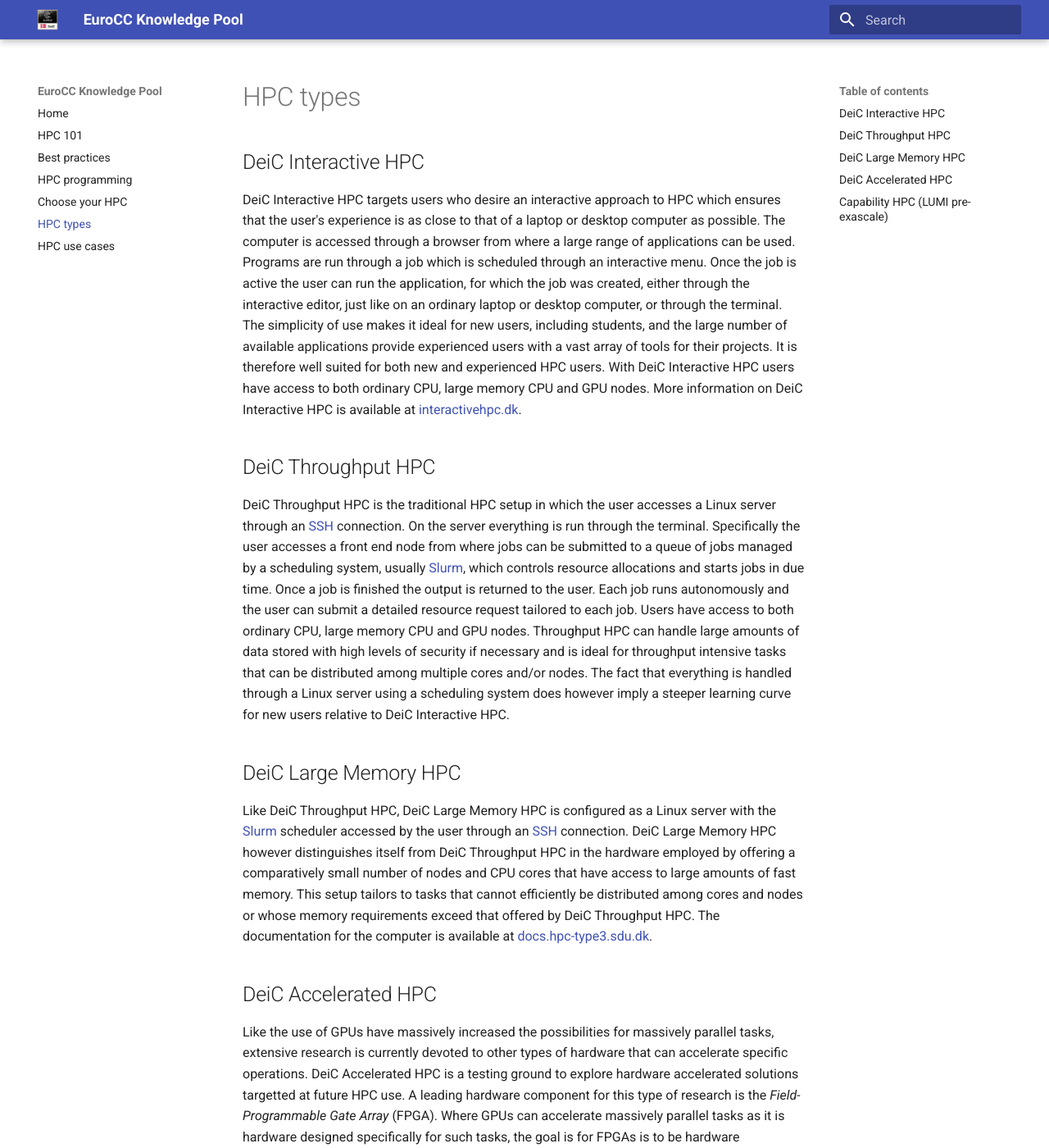
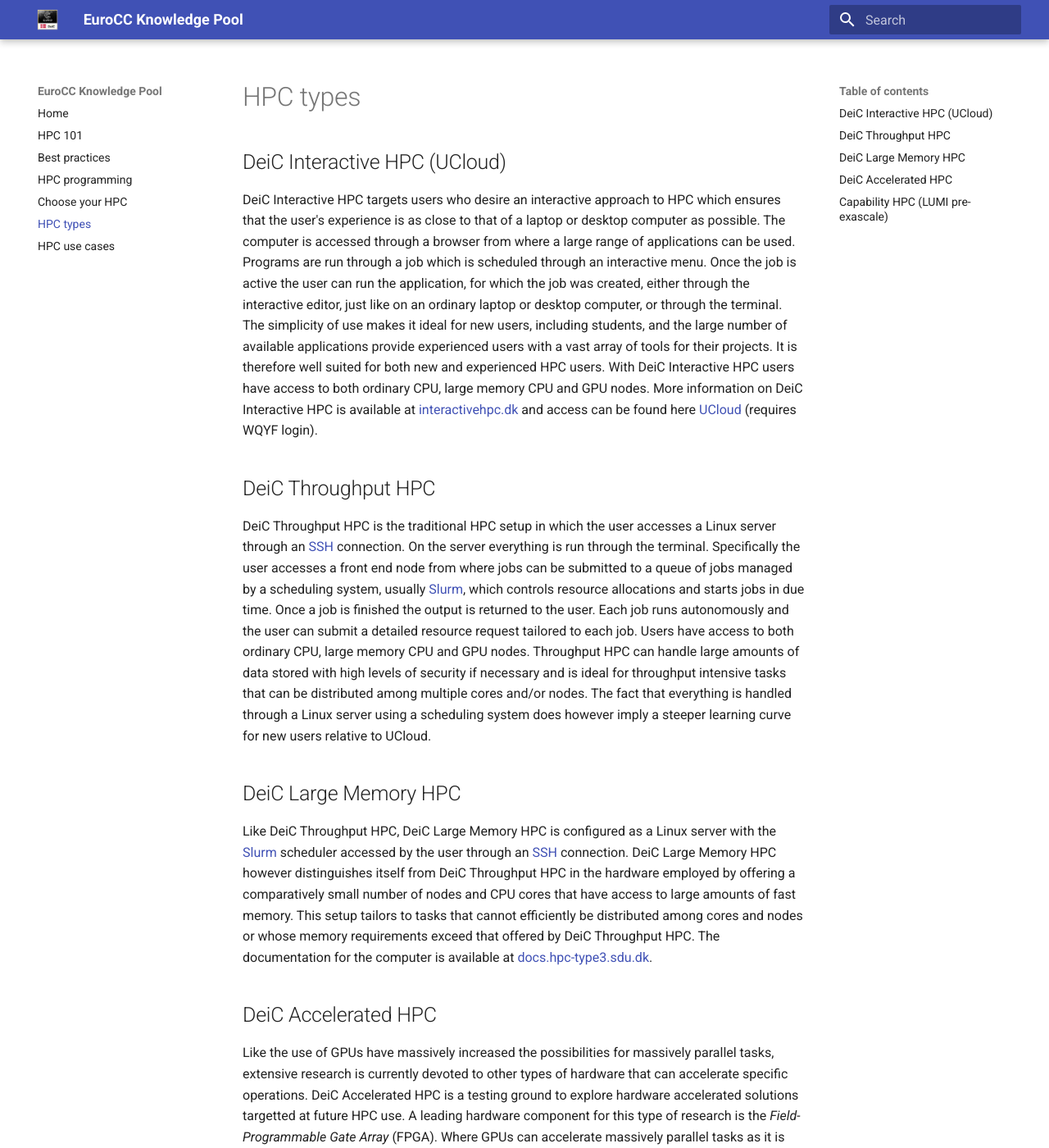
Before and after one commit to jklust/EuroCC-knowledgepool, an MkDocs documentation site: the page built from develop/hpc_types.md, in a window 1280 px wide and 1400 px high. Shown: the whole window at 82% size. Built offline with MkDocs 1.6.1 and Material for MkDocs 9.7.7, drawn with Linux system fonts in a browser that asks for light colours; comment, search, counter and statistics services are not loaded.

Commit message:
Update hpc_types.md

```diff
--- a/develop/hpc_types.md
+++ b/develop/hpc_types.md
@@ -1,10 +1,10 @@
 # HPC types
 
-## DeiC Interactive HPC
-DeiC Interactive HPC targets users who desire an interactive approach to HPC which ensures that the user's experience is as close to that of a laptop or desktop computer as possible. The computer is accessed through a browser from where a large range of applications can be used. Programs are run through a job which is scheduled through an interactive menu. Once the job is active the user can run the application, for which the job was created, either through the interactive editor, just like on an ordinary laptop or desktop computer, or through the terminal. The simplicity of use makes it ideal for new users, including students, and the large number of available applications provide experienced users with a vast array of tools for their projects. It is therefore well suited for both new and experienced HPC users. With DeiC Interactive HPC users have access to both ordinary CPU, large memory CPU and GPU nodes. More information on DeiC Interactive HPC is available at [interactivehpc.dk](https://interactivehpc.dk/#/).
+## DeiC Interactive HPC (UCloud)
+DeiC Interactive HPC targets users who desire an interactive approach to HPC which ensures that the user's experience is as close to that of a laptop or desktop computer as possible. The computer is accessed through a browser from where a large range of applications can be used. Programs are run through a job which is scheduled through an interactive menu. Once the job is active the user can run the application, for which the job was created, either through the interactive editor, just like on an ordinary laptop or desktop computer, or through the terminal. The simplicity of use makes it ideal for new users, including students, and the large number of available applications provide experienced users with a vast array of tools for their projects. It is therefore well suited for both new and experienced HPC users. With DeiC Interactive HPC users have access to both ordinary CPU, large memory CPU and GPU nodes. More information on DeiC Interactive HPC is available at [interactivehpc.dk](https://interactivehpc.dk/#/) and access can be found here [UCloud](https://cloud.sdu.dk/app/login) (requires WQYF login).
 
 ## DeiC Throughput HPC
-DeiC Throughput HPC is the traditional HPC setup in which the user accesses a Linux server through an [SSH](https://www.ssh.com/academy/ssh) connection. On the server everything is run through the terminal. Specifically the user accesses a front end node from where jobs can be submitted to a queue of jobs managed by a scheduling system, usually [Slurm](https://slurm.schedmd.com/), which controls resource allocations and starts jobs in due time. Once a job is finished the output is returned to the user. Each job runs autonomously and the user can submit a detailed resource request tailored to each job. Users have access to both ordinary CPU, large memory CPU and GPU nodes. Throughput HPC can handle large amounts of data stored with high levels of security if necessary and is ideal for throughput intensive tasks that can be distributed among multiple cores and/or nodes. The fact that everything is handled through a Linux server using a scheduling system does however imply a steeper learning curve for new users relative to DeiC Interactive HPC.
+DeiC Throughput HPC is the traditional HPC setup in which the user accesses a Linux server through an [SSH](https://www.ssh.com/academy/ssh) connection. On the server everything is run through the terminal. Specifically the user accesses a front end node from where jobs can be submitted to a queue of jobs managed by a scheduling system, usually [Slurm](https://slurm.schedmd.com/), which controls resource allocations and starts jobs in due time. Once a job is finished the output is returned to the user. Each job runs autonomously and the user can submit a detailed resource request tailored to each job. Users have access to both ordinary CPU, large memory CPU and GPU nodes. Throughput HPC can handle large amounts of data stored with high levels of security if necessary and is ideal for throughput intensive tasks that can be distributed among multiple cores and/or nodes. The fact that everything is handled through a Linux server using a scheduling system does however imply a steeper learning curve for new users relative to UCloud.
 
 ## DeiC Large Memory HPC
 Like DeiC Throughput HPC, DeiC Large Memory HPC is configured as a Linux server with the [Slurm](https://slurm.schedmd.com/) scheduler accessed by the user through an [SSH](https://www.ssh.com/academy/ssh) connection. DeiC Large Memory HPC however distinguishes itself from DeiC Throughput HPC in the hardware employed by offering a comparatively small number of nodes and CPU cores that have access to large amounts of fast memory. This setup tailors to tasks that cannot efficiently be distributed among cores and nodes or whose memory requirements exceed that offered by DeiC Throughput HPC. The documentation for the computer is available at [docs.hpc-type3.sdu.dk](https://docs.hpc-type3.sdu.dk/).
```
